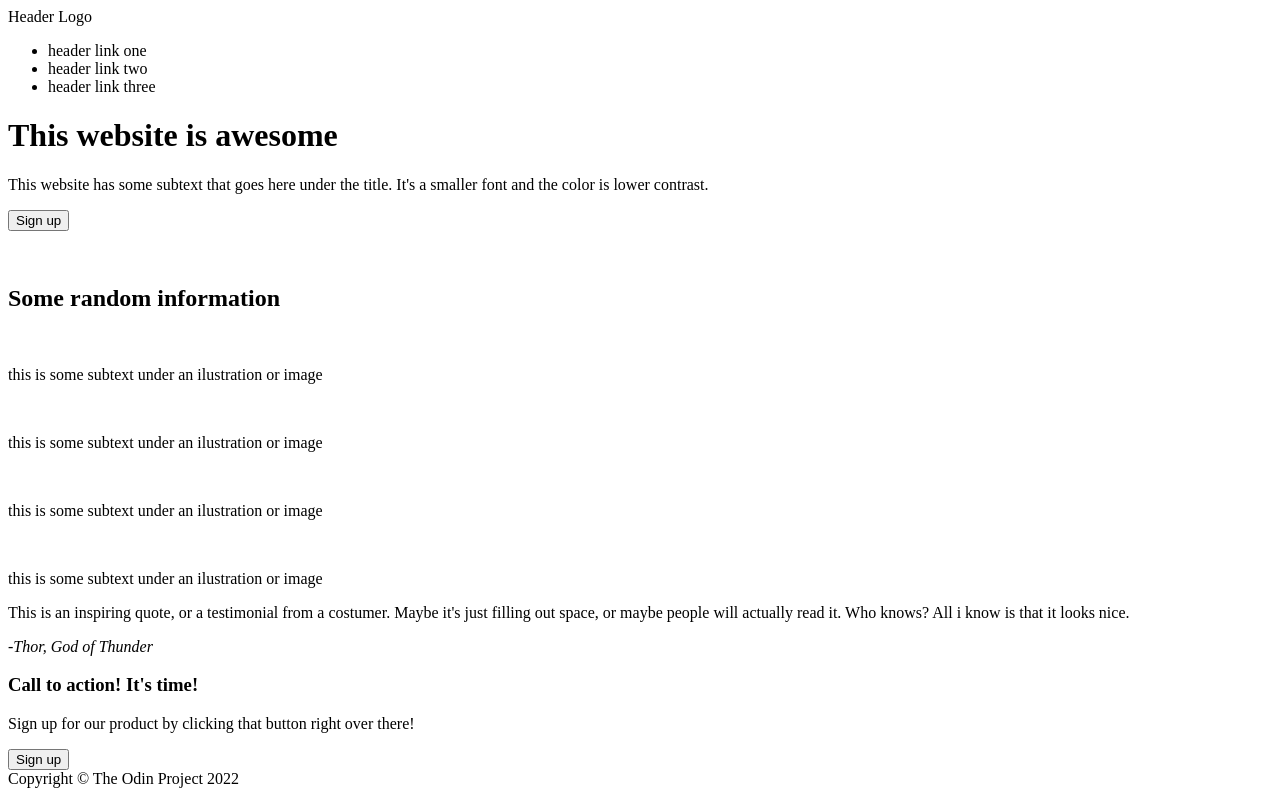
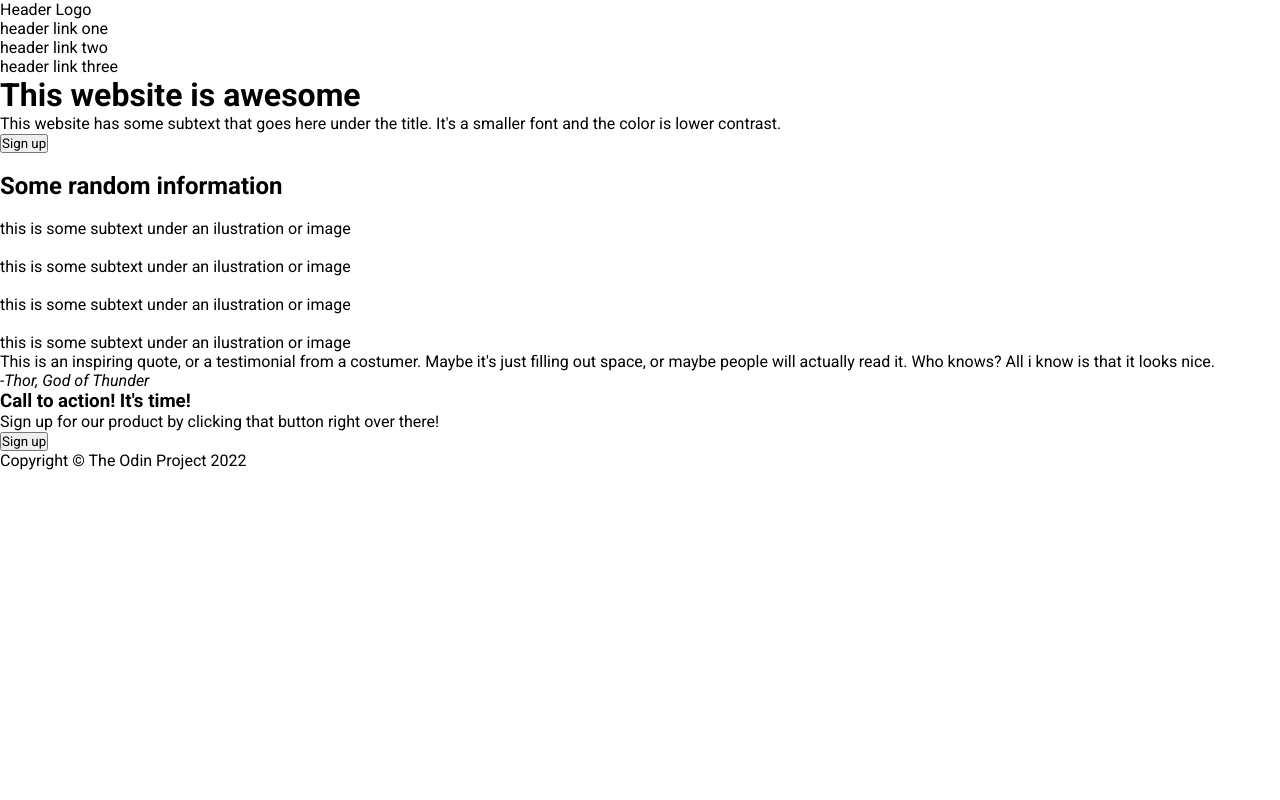
Before and after one commit to Pulki8/Landing-page-project, a plain HTML site: page index.html in a window 1280 px wide. Drawn offline with Linux system fonts and the light colour scheme.

Commit message:
Specified font family and border-box

```diff
--- a/index.html
+++ b/index.html
@@ -6,9 +6,14 @@
           content="width=device-width, user-scalable=no, initial-scale=1.0, maximum-scale=1.0, minimum-scale=1.0">
     <meta http-equiv="X-UA-Compatible" content="ie=edge">
     <title>Document</title>
+    <link rel="preconnect" href="https://fonts.googleapis.com">
+    <link rel="preconnect" href="https://fonts.gstatic.com" crossorigin>
+    <link href="https://fonts.googleapis.com/css2?family=Roboto:ital,wght@0,400;0,700;0,900;1,400&display=swap" rel="stylesheet">
+    <link rel="stylesheet" href="./style.css">
 </head>
 <body>
     <header>
+        <nav>
             <div class="header__logo">Header Logo</div>
             <div class="nav__links">
                 <ul>
@@ -17,8 +22,7 @@
                     <li>header link three</li>
                 </ul>
             </div>
-    </header>
-
+        </nav>
         <main>
             <div class="main__description">
                 <h1 class="main-title">This website is awesome</h1>
@@ -30,6 +34,7 @@
                 <img src="#" alt="">
             </figure>
         </main>
+    </header>
 
     <section id="information">
         <h2>Some random information</h2>
--- /dev/null
+++ b/style.css
@@ -0,0 +1,6 @@
+* {
+    margin: 0;
+    padding: 0;
+    box-sizing: border-box;
+    font-family: 'Roboto', sans-serif;
+}
```
Lines whose indentation alone changed are shown as unchanged.
